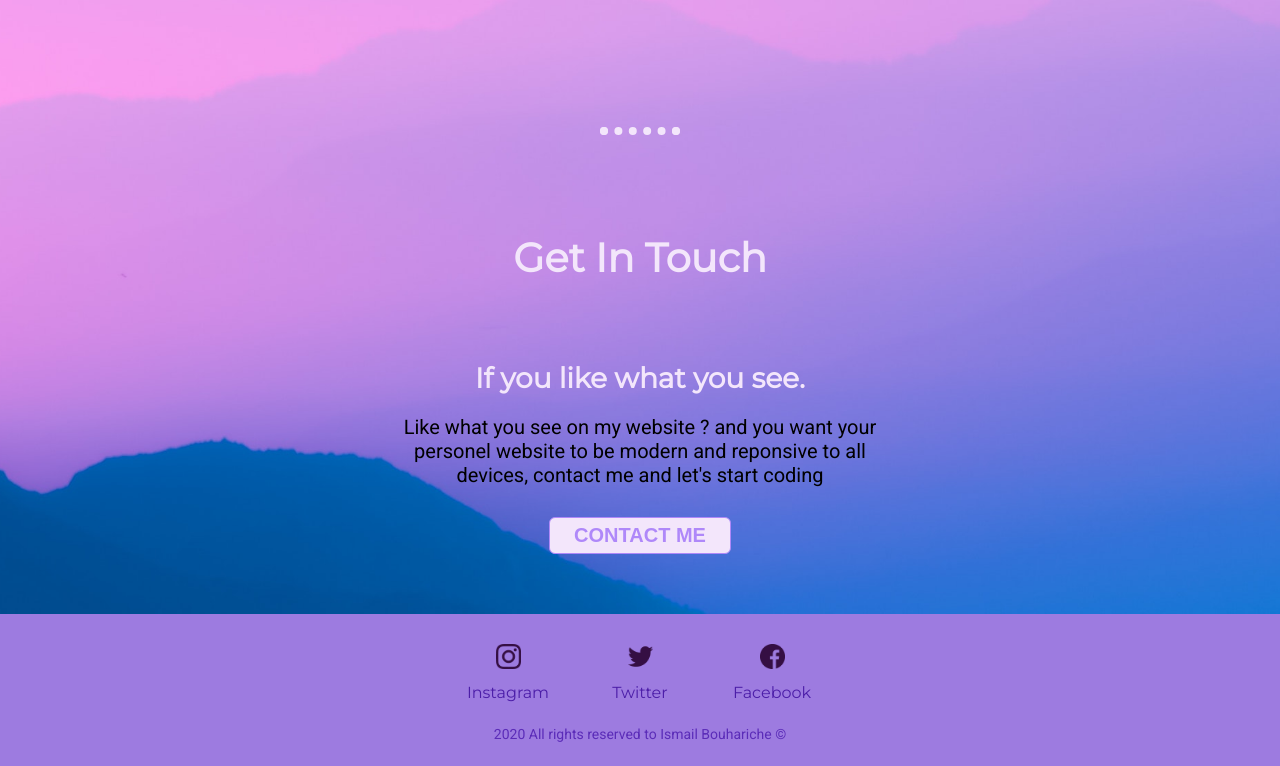
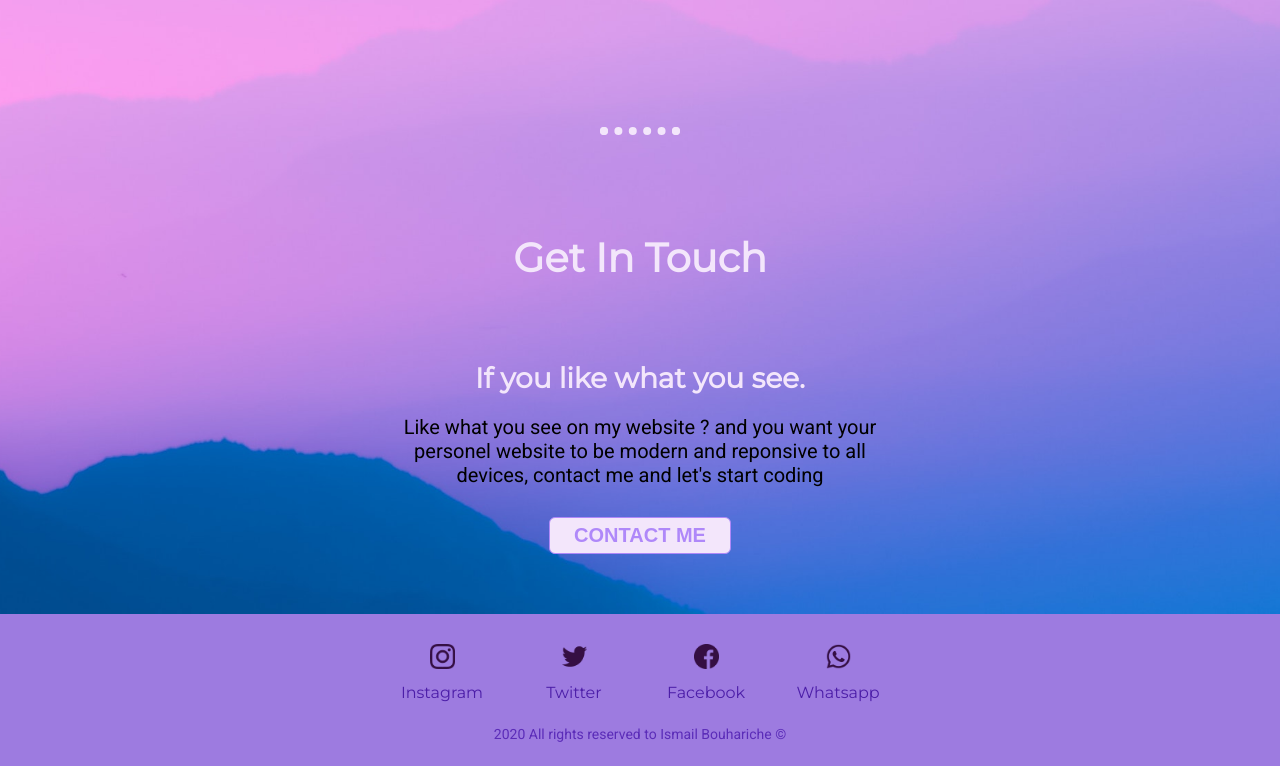
Before and after one commit to ismailbouhariche/IsouWebsite, a plain HTML site: page index.html in a window 1280 px wide. Shown: the part 2200-2966 px from the top of the page. Drawn offline with Linux system fonts and the light colour scheme.

Commit message:
Update index.html

```diff
--- a/index.html
+++ b/index.html
@@ -62,11 +62,11 @@
         <img class="footer-img-hover" src="assets/images/facebook-hover.png" alt="Facebook-logo">
       <a class="footer-link" href="https://www.fb.com/">Facebook</a>
       </div>
-      <!-- <div class="bottom-row">
+      <div class="bottom-row">
       <img class="footer-img" src="assets/images/Whatsapp.png" alt="Whatsapp-logo">
       <img class="footer-img-hover" src="assets/images/Whatsapp-hover.png" alt="Whatsapp-logo">
       <a class="footer-link" href="https://www.Whatsapp.com/">Whatsapp</a>
-      </div> -->
+      </div>
       <p class="rights">2020 All rights reserved to Ismail Bouhariche &copy;</p>
     </div>
     </body>
```
